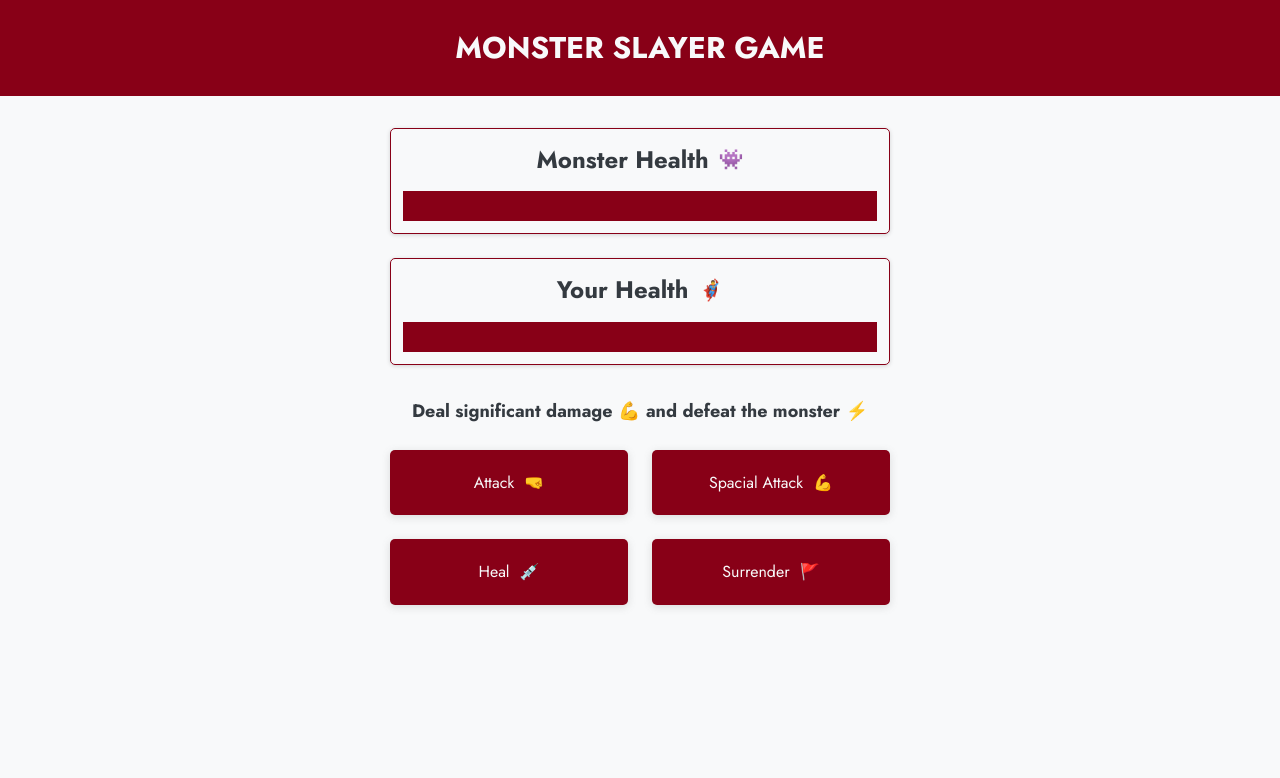
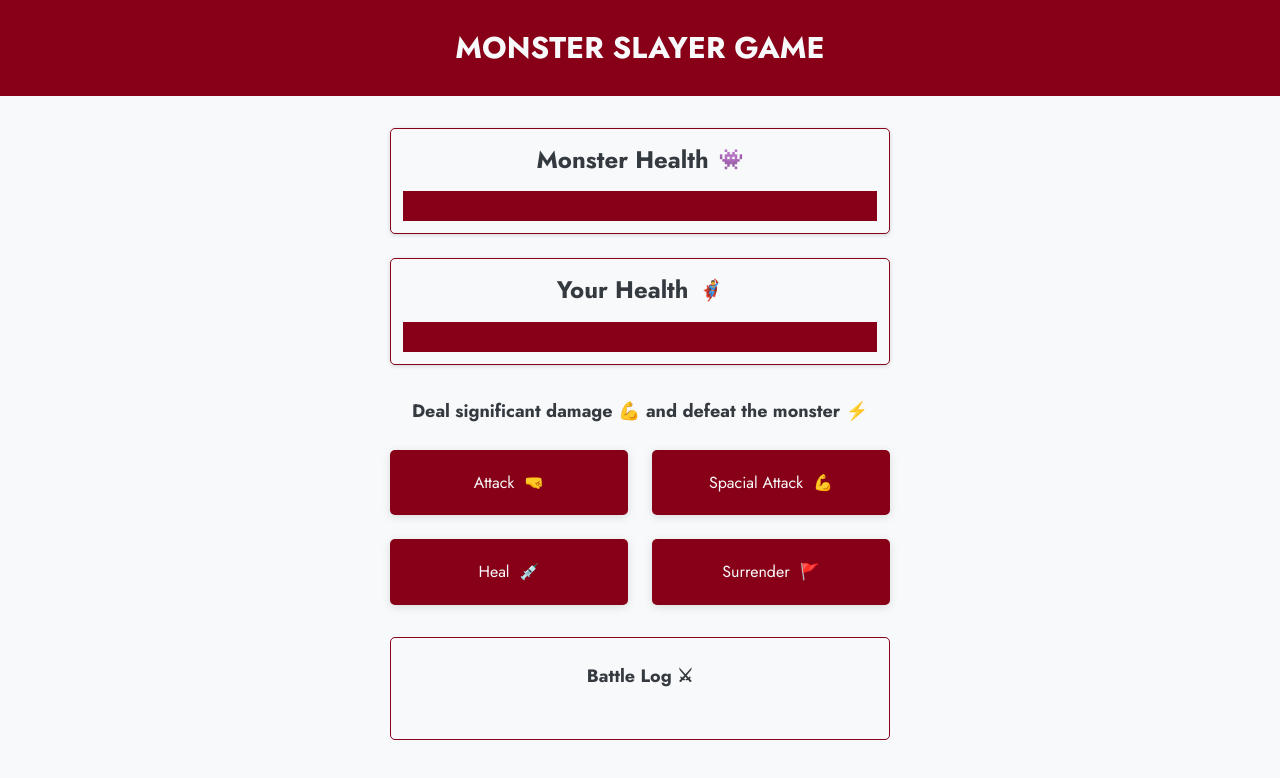
Before and after one commit to hamzaswed/reactjs-monster-slayer-game, a React (Vite) app: page / in a window 1280 px wide. Shown: the top 778 px of the page. Built offline with nearby package versions, Linux system fonts and the light colour scheme.

Commit message:
add battle log functionality

```diff
--- a/src/App.jsx
+++ b/src/App.jsx
@@ -1,5 +1,5 @@
 import { useState } from "react";
-import { MainHeader } from "./components/Header";
+import { MainHeader, SecondaryHeader } from "./components/Header";
 import HealthCard from "./components/HealthCard";
 import Button from "./components/button";
 import GameControl from "./components/GameControl";
@@ -11,26 +11,56 @@ function generateRandomNumber(min, max) {
 
 let turnTime = 0;
 let isPlayerHeald = false;
-let isGmaeOver = false;
+let isGameOver = false;
 let gameResultMessage = "";
+
+// const dummy_arr = [
+//   { id: 1, who: "Monster", what: "Attack you", value: 20 },
+//   { id: 2, who: "You", what: "Attack the monster", value: 16 },
+//   { id: 3, who: "You", what: "Attack the monster (spacial)", value: 20 },
+// ];
 
 function App() {
   const [monsetrHealth, setMonsterHealth] = useState(100);
   const [playerHealth, setPlayerHealth] = useState(100);
   const [isPlayerSurrender, setIsPlayerSurrender] = useState(false);
+  const [battleLogs, setBattleLogs] = useState([]);
 
   function monsterAttack(minAttackValue = 5, maxAttackValue = 12) {
     const attackValue = generateRandomNumber(minAttackValue, maxAttackValue);
+
+    const newLog = {
+      id: Math.random(),
+      who: "🦸‍♀️ You",
+      what: "attack the monster 🤜",
+      value: attackValue,
+    };
+
+    if (attackValue > 12) {
+      newLog.what = "attack the monster (special) 💪🤜";
+    }
+
     setMonsterHealth((praveValue) => praveValue - attackValue);
+    setBattleLogs((value) => [newLog, ...value]);
   }
 
   function playerAttack(minAttackValue = 8, maxAttackValue = 15) {
     const attackValue = generateRandomNumber(minAttackValue, maxAttackValue);
+
+    const newLog = {
+      id: Math.random(),
+      who: "👾 Monster",
+      what: "attack you",
+      value: attackValue,
+    };
+
     setPlayerHealth((praveValue) => praveValue - attackValue);
+    setBattleLogs((value) => [newLog, ...value]);
   }
 
   function playerHeal() {
     const healValue = generateRandomNumber(10, 25);
+
     function healer(value) {
       if (value + healValue >= 100) {
         return 100;
@@ -38,7 +68,16 @@ function App() {
         return value + healValue;
       }
     }
+
+    const newLog = {
+      id: Math.random(),
+      who: "🦸‍♀️ You",
+      what: "Heal yourself 💉",
+      value: healValue,
+    };
+
     setPlayerHealth(healer);
+    setBattleLogs((value) => [newLog, ...value]);
   }
 
   function attackHandler() {
@@ -64,28 +103,38 @@ function App() {
   }
 
   function playerSurrenderHandler() {
+    const newLog = {
+      id: Math.random(),
+      who: "🦸‍♀️ You",
+      what: "Are Surrender",
+      value: "🚩🚩🚩🚩",
+    };
+
+    isGameOver = true;
+    gameResultMessage = "Monster 👾 Own";
     setIsPlayerSurrender(!isPlayerSurrender);
-    isGmaeOver = true;
-    gameResultMessage = "Monster 👾 Own";
+    setBattleLogs((value) => [newLog, ...value]);
   }
 
   function playeAgainHanlder() {
+    setIsPlayerSurrender(!isPlayerSurrender);
     setMonsterHealth(100);
     setPlayerHealth(100);
+    setBattleLogs([]);
     turnTime = 0;
     isPlayerHeald = false;
-    isGmaeOver = false;
+    isGameOver = false;
     gameResultMessage = "";
   }
 
   if (monsetrHealth <= 0 && playerHealth <= 0) {
-    isGmaeOver = true;
+    isGameOver = true;
     gameResultMessage = "Draw 🦸‍♀️🤜🤛👾";
   } else if (monsetrHealth <= 0) {
-    isGmaeOver = true;
+    isGameOver = true;
     gameResultMessage = "You 🦸‍♀️ Own";
   } else if (playerHealth <= 0) {
-    isGmaeOver = true;
+    isGameOver = true;
     gameResultMessage = "Monster 👾 Own";
   }
 
@@ -99,7 +148,7 @@ function App() {
           <HealthCard title="Monster Health" icon="👾" health={monsetrHealth} />
           <HealthCard title="Your Health" icon="🦸‍♂️" health={playerHealth} />
         </section>
-        {!isGmaeOver && (
+        {!isGameOver && (
           <GameControl>
             <Button primary icon="🤜" onClick={attackHandler}>
               Attack
@@ -128,13 +177,29 @@ function App() {
             </Button>
           </GameControl>
         )}
-        {isGmaeOver && (
+        {isGameOver && (
           <GameResult resultText={gameResultMessage}>
             <Button secondary icon="🔄" onClick={playeAgainHanlder}>
               Play Again
             </Button>
           </GameResult>
         )}
+        <section className="section-battle-log">
+          <SecondaryHeader title="Battle Log ⚔" />
+          <ul className="battle-log__list">
+            {battleLogs.map((battleLog) => {
+              return (
+                <li key={battleLog.id} className="battle-log__list-item">
+                  <span className="battle-log__who">{battleLog.who}</span>
+                  <span className="battle-log__what">{battleLog.what}</span>
+                  <span className="battle-log__value">
+                    Value: {battleLog.value}
+                  </span>
+                </li>
+              );
+            })}
+          </ul>
+        </section>
       </main>
     </>
   );
--- a/src/sass/_components.scss
+++ b/src/sass/_components.scss
@@ -83,6 +83,39 @@
   }
 }
 
+.battle-log {
+  &__list {
+    text-align: center;
+    list-style: none;
+  }
+
+  &__list-item {
+    font-size: 1.5rem;
+
+    & span:not(:last-child) {
+      margin-right: 1rem;
+    }
+  }
+
+  &__list-item:not(:last-child) {
+    margin-bottom: 1.2rem;
+  }
+
+  &__who {
+    font-weight: 700;
+    color: var(--color-primary);
+  }
+
+  &__what {
+    font-style: italic;
+  }
+
+  &__value {
+    font-weight: 700;
+    color: var(--color-primary);
+  }
+}
+
 /*
 
   01___TYPOGRAPHY SYSTEM
--- a/src/sass/_layout.scss
+++ b/src/sass/_layout.scss
@@ -41,6 +41,14 @@
   margin: 3.2rem auto;
   border-radius: 5px;
   background-color: var(--color-primary-light);
-  padding: 1.6rem;
+  padding: 2.4rem;
   box-shadow: rgba(0, 0, 0, 0.16) 0px 1px 4px;
 }
+
+.section-battle-log {
+  max-width: var(--box-width);
+  margin: 3.2rem auto;
+  border: 1px solid var(--color-primary);
+  border-radius: 5px;
+  padding: 2.4rem;
+}
```
